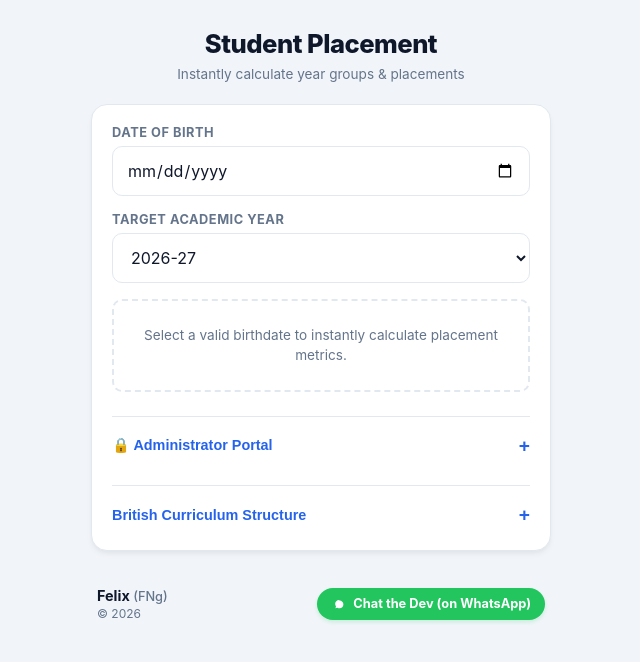
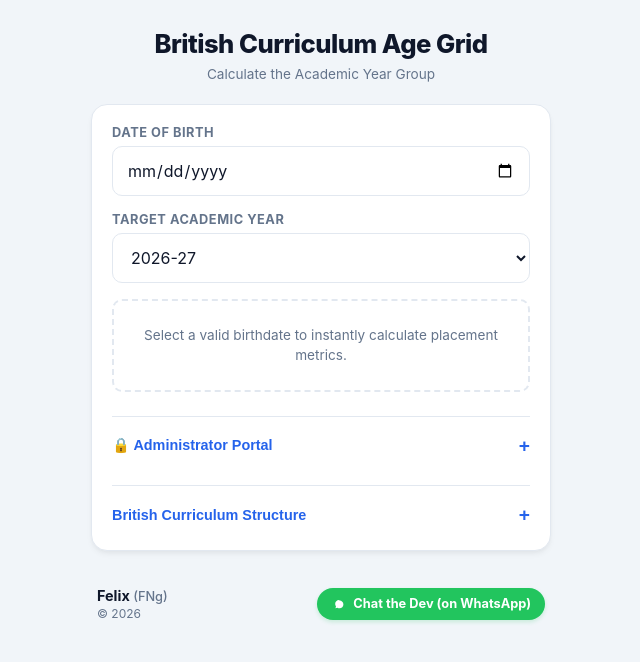
Before and after one commit to NgNgari/agegrid, a React (Vite) app: page / in a window 1280 px wide. Shown: the top 662 px of the page, without its empty margins (319-959 px from the left). Built offline with nearby package versions, Linux system fonts and the light colour scheme.

Commit message:
Title change

```diff
--- a/src/App.jsx
+++ b/src/App.jsx
@@ -20,8 +20,8 @@ function App() {
   return (
     <div className="container">
       <header className="header">
-        <h1>Student Placement</h1>
-        <p className="subtitle">Instantly calculate year groups & placements</p>
+        <h1>British Curriculum Age Grid</h1>
+        <p className="subtitle">Calculate the Academic Year Group</p>
       </header>
 
       <main className="card">
```
